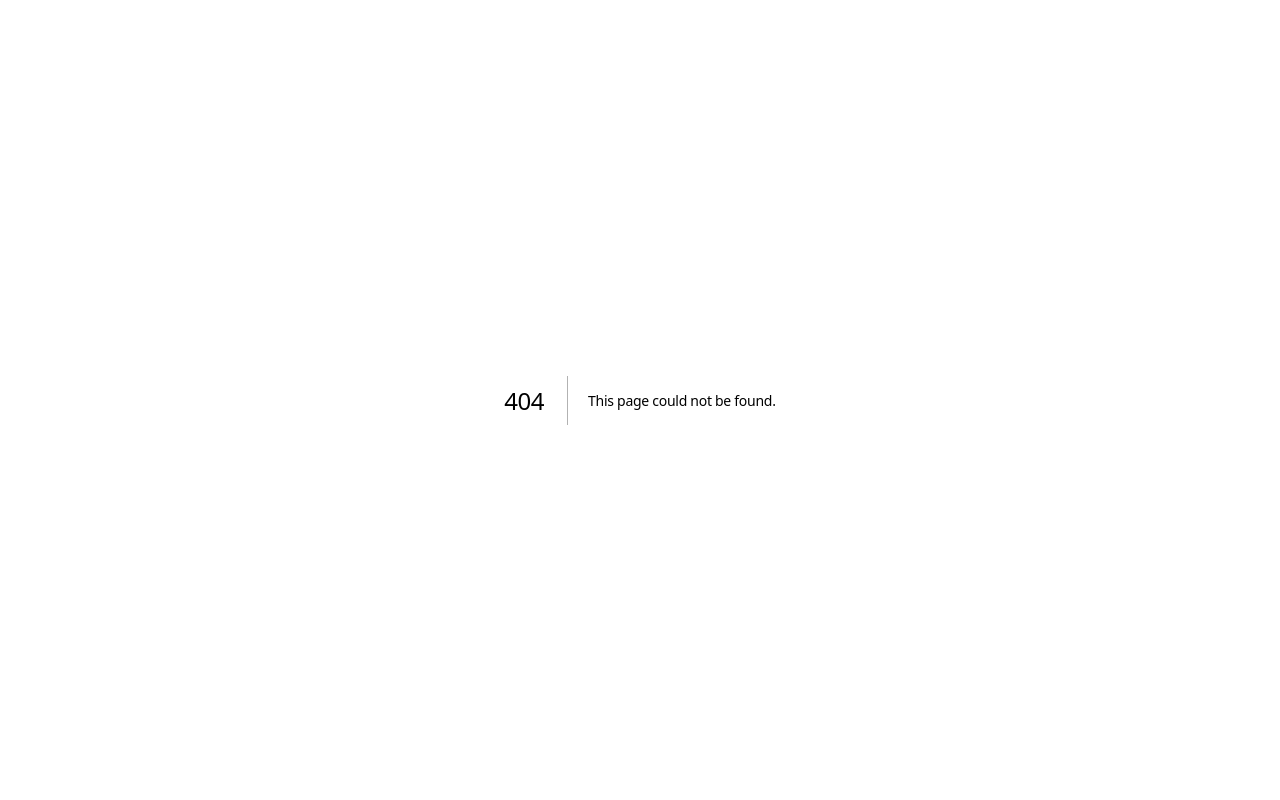
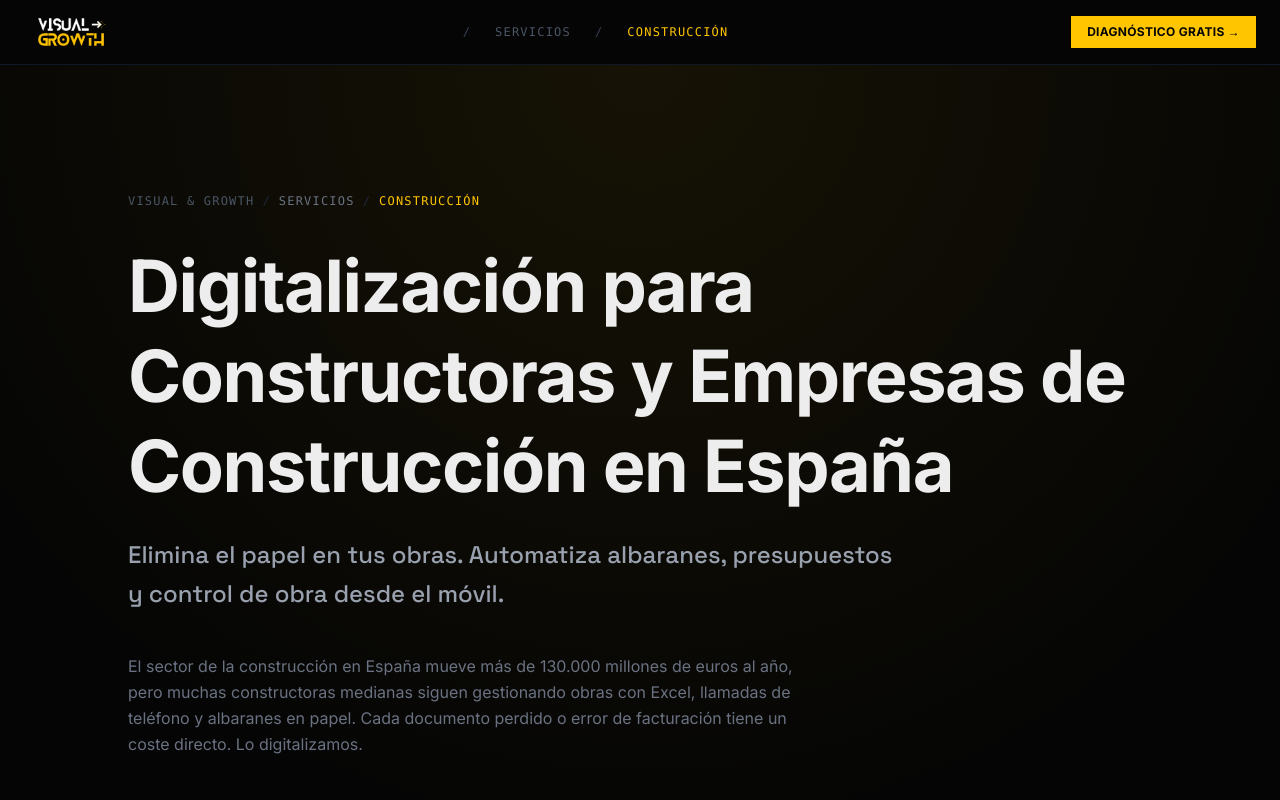
Before and after one commit to PabloVisualGrowth/final-website-visualandgrowth, a Next.js app: page /servicios/construccion in a window 1280 px wide. Before the commit this address had no page. Shown: the top 800 px of the page. Built offline with nearby package versions, Linux system fonts and the light colour scheme.

Commit message:
SEO: 6 páginas de servicios por vertical + componente ServicioPage

```diff
--- /dev/null
+++ b/src/app/servicios/construccion/page.tsx
@@ -0,0 +1,172 @@
+import type { Metadata } from "next";
+import ServicioPage, { ServicioData } from "@/components/ServicioPage";
+
+export const metadata: Metadata = {
+  title: "Digitalización para Constructoras y Empresas de Construcción · Visual & Growth",
+  description: "Automatiza albaranes, presupuestos y control de obra en tu constructora. Digitalización de documentos PDF, gestión de proveedores y seguimiento en tiempo real. Diagnóstico gratuito.",
+  keywords: [
+    "digitalización constructoras España",
+    "automatización albaranes construcción",
+    "gestión obra digital IA",
+    "software gestión constructora PYME",
+    "automatización presupuestos construcción",
+    "digitalización facturas proveedores obras",
+    "control de obra en tiempo real",
+    "automatización infraestructura empresa",
+  ],
+  alternates: { canonical: "https://visualandgrowth.com/servicios/construccion" },
+  openGraph: {
+    title: "Digitalización para Constructoras · Visual & Growth España",
+    description: "Elimina el papel en tus obras. Automatización de albaranes, presupuestos y control de obra para constructoras en España.",
+    url: "https://visualandgrowth.com/servicios/construccion",
+    siteName: "Visual & Growth",
+    locale: "es_ES",
+    type: "website",
+  },
+};
+
+const serviceSchema = {
+  "@context": "https://schema.org",
+  "@type": "Service",
+  "name": "Digitalización y Automatización para Constructoras",
+  "provider": { "@id": "https://visualandgrowth.com/#organization" },
+  "description": "Digitalización de procesos para empresas de construcción e infraestructura en España: automatización de albaranes PDF, gestión de proveedores, control de obra y presupuestación.",
+  "areaServed": { "@type": "Country", "name": "España" },
+  "serviceType": "Consultoría de Digitalización",
+  "url": "https://visualandgrowth.com/servicios/construccion",
+};
+
+const faqSchema = {
+  "@context": "https://schema.org",
+  "@type": "FAQPage",
+  "mainEntity": [
+    {
+      "@type": "Question",
+      "name": "¿Cómo se automatizan los albaranes de una obra?",
+      "acceptedAnswer": {
+        "@type": "Answer",
+        "text": "Implementamos un flujo donde el parte de trabajo o albarán se genera digitalmente desde el móvil del jefe de obra, se firma electrónicamente in situ y se archiva automáticamente vinculado al proyecto. Elimina el papel, los errores de transcripción y el tiempo de administrativos."
+      }
+    },
+    {
+      "@type": "Question",
+      "name": "¿Se puede integrar con nuestro ERP o software de contabilidad?",
+      "acceptedAnswer": {
+        "@type": "Answer",
+        "text": "Sí. Trabajamos con conectores para los principales ERP del sector (SAP, Sage, Holded, A3) y cualquier sistema con API o exportación CSV/Excel. El objetivo es que los datos fluyan sin intervención manual entre obra, administración y contabilidad."
+      }
+    },
+    {
+      "@type": "Question",
+      "name": "¿Cuánto tiempo tarda en recuperarse la inversión?",
+      "acceptedAnswer": {
+        "@type": "Answer",
+        "text": "En constructoras con más de 10 obras simultáneas, el ahorro en horas administrativas y errores de facturación suele amortizar la inversión en menos de 3 meses. El impacto principal está en la reducción de facturas duplicadas, albaranes perdidos y retrasos en cobros."
+      }
+    },
+    {
+      "@type": "Question",
+      "name": "¿Funciona para obras pequeñas o solo para grandes constructoras?",
+      "acceptedAnswer": {
+        "@type": "Answer",
+        "text": "Trabajamos principalmente con constructoras de 5 a 200 empleados. Para obras pequeñas con pocos documentos, el beneficio es menor. El punto de inflexión suele estar en empresas con más de 3 obras simultáneas o más de 50 albaranes mensuales."
+      }
+    },
+  ]
+};
+
+const data: ServicioData = {
+  slug: "Construcción",
+  h1: "Digitalización para Constructoras y Empresas de Construcción en España",
+  subtitle: "Elimina el papel en tus obras. Automatiza albaranes, presupuestos y control de obra desde el móvil.",
+  intro: "El sector de la construcción en España mueve más de 130.000 millones de euros al año, pero muchas constructoras medianas siguen gestionando obras con Excel, llamadas de teléfono y albaranes en papel. Cada documento perdido o error de facturación tiene un coste directo. Lo digitalizamos.",
+  heroStat: {
+    value: "130.000M€",
+    label: "facturación del sector de construcción en España en 2024 — con una digitalización media del 34%",
+    source: "Ministerio de Transportes, Movilidad y Agenda Urbana · Eurostat 2024"
+  },
+  problems: [
+    {
+      icon: "📄",
+      title: "Albaranes en papel que se pierden o llegan tarde",
+      desc: "Un albarán extraviado en obra es una factura que no se cobra o se cobra tarde. En constructoras con varias obras activas, el problema se multiplica."
+    },
+    {
+      icon: "📊",
+      title: "Control de costes por obra sin visibilidad en tiempo real",
+      desc: "Saber si una obra está dentro del presupuesto requiere esperar al cierre mensual. Para entonces, el sobrecoste ya se ha producido."
+    },
+    {
+      icon: "🔧",
+      title: "Proveedores que hay que perseguir para cuadrar facturas",
+      desc: "Conciliar facturas de proveedores con albaranes de obra consume horas de administración cada semana. Errores que acaban en disputas y retrasos de pago."
+    }
+  ],
+  solutions: [
+    {
+      tag: "Hyper-Automation",
+      title: "Digitalización de Albaranes y Partes de Obra",
+      desc: "Parte de trabajo desde el móvil, firma digital in situ, archivado automático por proyecto y proveedor. Sin papel, sin pérdidas."
+    },
+    {
+      tag: "Hyper-Automation",
+      title: "Extracción Automática de Datos de Facturas PDF",
+      desc: "Las facturas de proveedores llegan por email y se procesan solas: extracción de datos, validación contra albarán y registro contable automático."
+    },
+    {
+      tag: "Hyper-Automation",
+      title: "Dashboard de Control de Obra en Tiempo Real",
+      desc: "Panel centralizado con costes, avance y desviaciones por obra. Alerta automática cuando una partida supera el presupuesto."
+    },
+    {
+      tag: "Hyper-Automation",
+      title: "Automatización de Presupuestos con IA",
+      desc: "Generación semi-automática de presupuestos a partir de mediciones o planos. Reduce el tiempo de elaboración de días a horas."
+    },
+    {
+      tag: "Smart Structure",
+      title: "Adaptación a Verifactu y Facturación Electrónica",
+      desc: "Implementación del sistema de facturación electrónica obligatorio en España para empresas del sector de la construcción."
+    },
+    {
+      tag: "Estrategia & Consultoría",
+      title: "Auditoría de Procesos de Obra a Oficina",
+      desc: "Mapeamos el flujo completo desde el inicio de obra hasta el cobro y detectamos los 3 puntos de mayor pérdida de tiempo y dinero."
+    }
+  ],
+  dataPoints: [
+    { value: "34%", label: "nivel medio de digitalización en constructoras españolas (muy por debajo de la media europea del 58%)" },
+    { value: "127.000+", label: "empresas de construcción activas en España con 1-50 empleados" },
+    { value: "3-5%", label: "del margen de obra se pierde en errores de facturación y albaranes no procesados" },
+    { value: "3 meses", label: "tiempo medio de retorno de inversión en proyectos de digitalización para constructoras medianas" },
+  ],
+  faqs: [
+    {
+      q: "¿Cómo se automatizan los albaranes de una obra?",
+      a: "Implementamos un flujo donde el parte de trabajo o albarán se genera digitalmente desde el móvil del jefe de obra, se firma electrónicamente in situ y se archiva automáticamente vinculado al proyecto. Elimina el papel, los errores de transcripción y el tiempo de administrativos."
+    },
+    {
+      q: "¿Se puede integrar con nuestro ERP o software de contabilidad?",
+      a: "Sí. Trabajamos con conectores para los principales ERP del sector (SAP, Sage, Holded, A3) y cualquier sistema con API o exportación CSV. El objetivo es que los datos fluyan sin intervención manual entre obra, administración y contabilidad."
+    },
+    {
+      q: "¿Cuánto tiempo tarda en recuperarse la inversión?",
+      a: "En constructoras con más de 10 obras simultáneas, el ahorro en horas administrativas y errores de facturación suele amortizar la inversión en menos de 3 meses. El impacto principal está en la reducción de facturas duplicadas, albaranes perdidos y retrasos en cobros."
+    },
+    {
+      q: "¿Funciona para obras pequeñas o solo para grandes constructoras?",
+      a: "Trabajamos principalmente con constructoras de 5 a 200 empleados. El punto de inflexión suele estar en empresas con más de 3 obras simultáneas o más de 50 albaranes mensuales."
+    },
+  ],
+  cta: "¿Cuántas horas pierde tu equipo cada semana en gestión de documentos de obra?"
+};
+
+export default function ConstruccionPage() {
+  return (
+    <>
+      <script type="application/ld+json" dangerouslySetInnerHTML={{ __html: JSON.stringify(serviceSchema) }} />
+      <script type="application/ld+json" dangerouslySetInnerHTML={{ __html: JSON.stringify(faqSchema) }} />
+      <ServicioPage data={data} />
+    </>
+  );
+}
```
